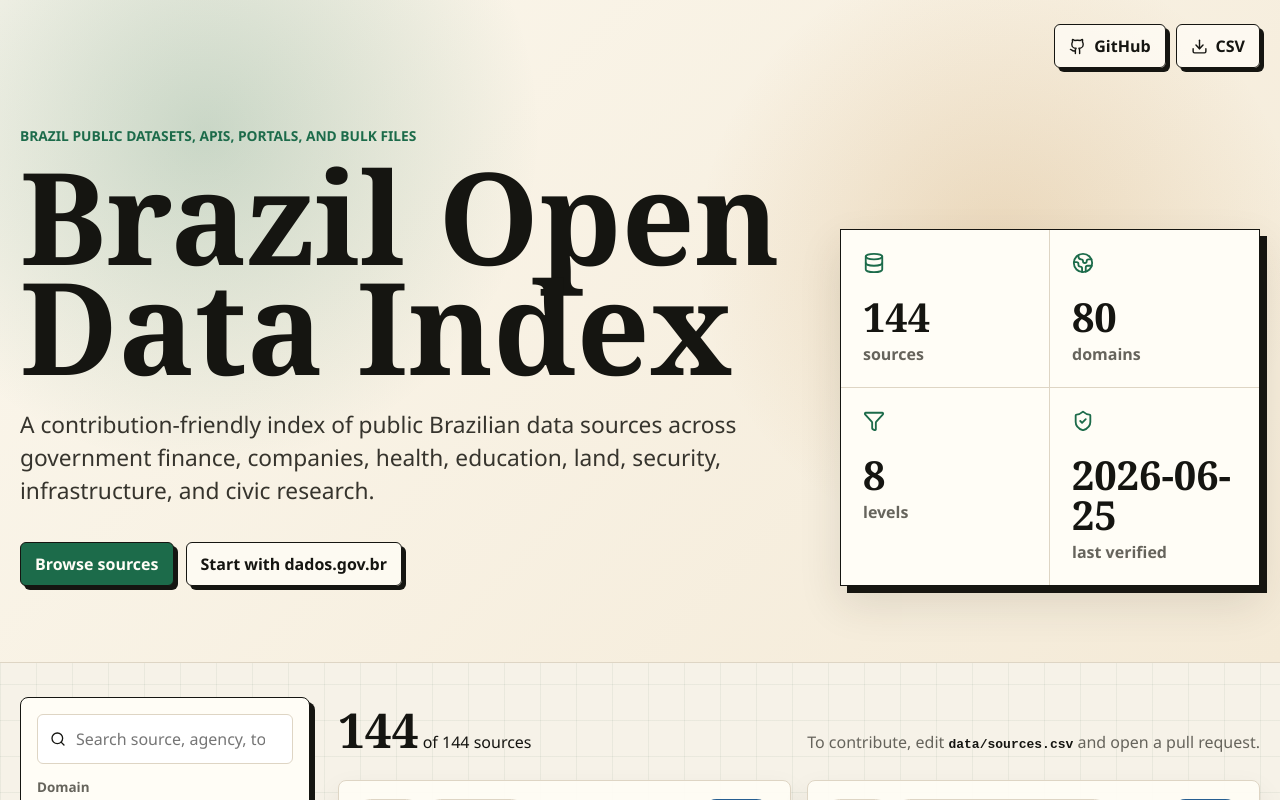
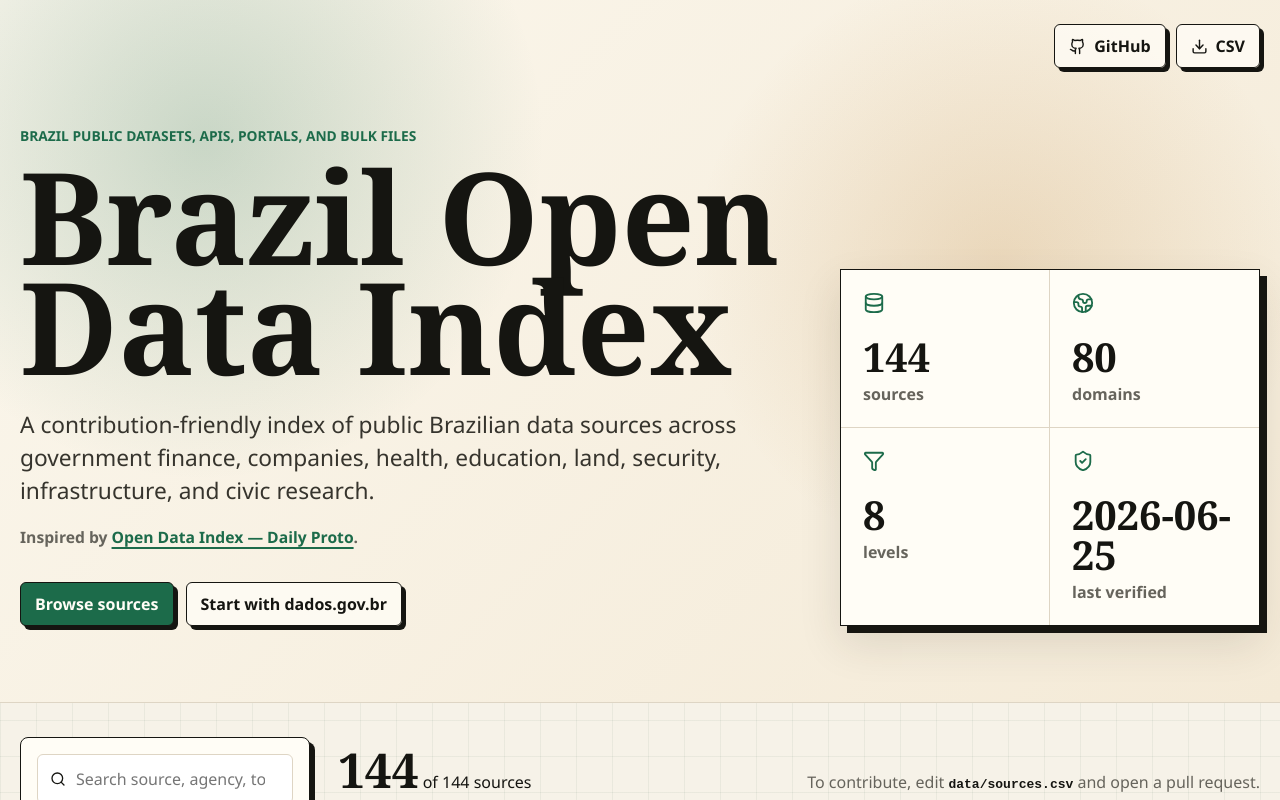
Before and after one commit to educrvz/brazil-open-data-index, a React (Vite) app: page / in a window 1280 px wide. Shown: the top 800 px of the page. Built offline with nearby package versions, Linux system fonts and the light colour scheme.

Commit message:
Credit Daily Proto inspiration

```diff
--- a/src/main.jsx
+++ b/src/main.jsx
@@ -144,6 +144,13 @@ function App() {
                 A contribution-friendly index of public Brazilian data sources across government finance,
                 companies, health, education, land, security, infrastructure, and civic research.
               </p>
+              <p className="credit">
+                Inspired by{" "}
+                <a href="https://daily-proto.vercel.app/open-data" target="_blank" rel="noreferrer">
+                  Open Data Index — Daily Proto
+                </a>
+                .
+              </p>
               <div className="hero__actions">
                 <a className="button button--primary" href="#sources">
                   Browse sources
--- a/src/styles.css
+++ b/src/styles.css
@@ -123,6 +123,20 @@ h1 {
   color: #36342d;
   font-size: clamp(1.08rem, 2vw, 1.42rem);
   line-height: 1.45;
+}
+
+.credit {
+  margin: 18px 0 0;
+  color: var(--muted);
+  font-size: 0.98rem;
+  font-weight: 700;
+}
+
+.credit a {
+  color: var(--green);
+  text-decoration: underline;
+  text-decoration-thickness: 2px;
+  text-underline-offset: 4px;
 }
 
 .hero__actions {
```
Also changed, not shown: 1 other file (tests, documents, lock files or other folders).
